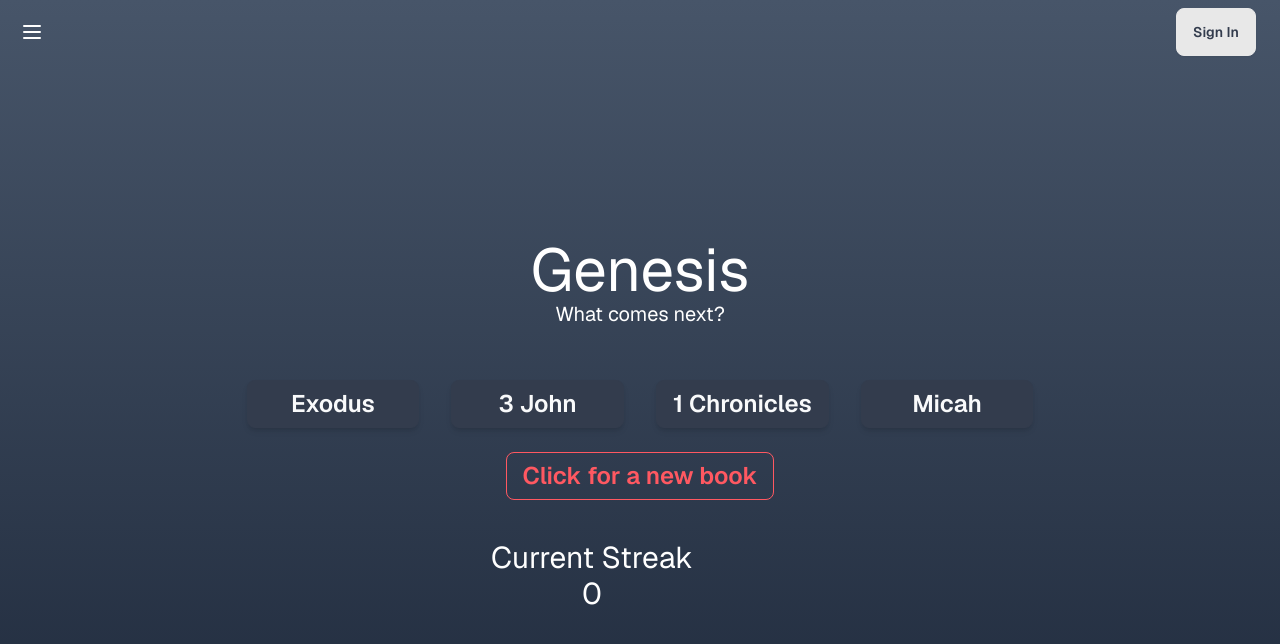
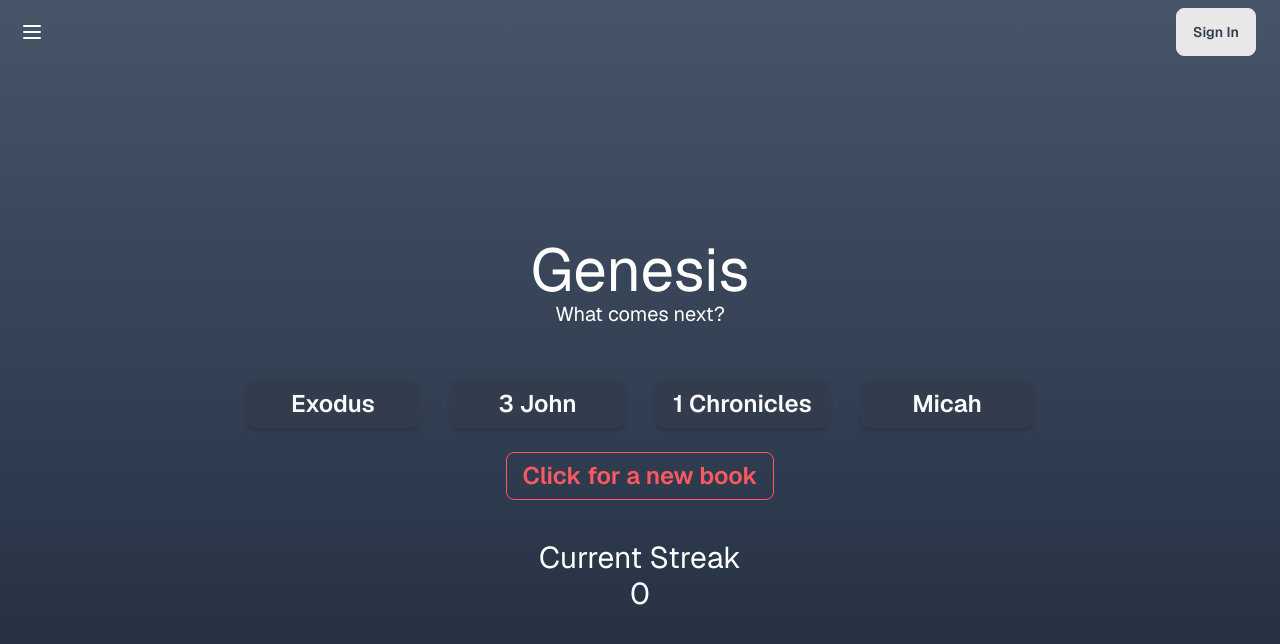
Before and after one commit to CalebSullivan35/bibleblitz, a Next.js app: page / in a window 1280 px wide. Shown: the top 644 px of the page. Built offline with nearby package versions, Linux system fonts and the light colour scheme; no server answers; what @next/env would draw is missing.

Commit message:
half baked update

```diff
--- a/src/app/components/BibleGame.tsx
+++ b/src/app/components/BibleGame.tsx
@@ -68,13 +68,22 @@ export const BibleGame = ({ CurrentHighScore }: BibleGameProps) => {
           </button>
         </div>
       </div>
-      <div className="text-md sm: m-10 flex w-full flex-row items-center justify-between px-10 text-base sm:w-fit ">
-        <div className="flex flex-col text-center  sm:mr-24 sm:text-3xl">
-          <span>Current Streak</span>
-          <span>{currentScore}</span>
+      {CurrentHighScore ? (
+        <div className="text-md m-10 flex w-full flex-row items-center justify-between px-10 text-base sm:w-fit ">
+          <div className="flex flex-col text-center sm:mr-24 sm:text-3xl">
+            <span>Current Streak</span>
+            <span>{currentScore}</span>
+          </div>
+          {CurrentHighScore && <HighScore score={CurrentHighScore} />}
         </div>
-        {CurrentHighScore && <HighScore score={CurrentHighScore} />}
-      </div>
+      ) : (
+        <div className=" m-10 px-10 text-base sm:w-fit ">
+          <div className="flex flex-col text-center sm:text-3xl">
+            <span>Current Streak</span>
+            <span>{currentScore}</span>
+          </div>
+        </div>
+      )}
     </>
   );
 };
--- a/src/app/components/HighScore.tsx
+++ b/src/app/components/HighScore.tsx
@@ -5,7 +5,7 @@ interface HighScoreProps {
 export const HighScore = ({ score }: HighScoreProps) => {
   return (
     <div className="flex flex-col text-center sm:text-3xl">
-      <span className="sm:text-3xl">Personal High Score</span>
+      <span className="sm:text-3xl">High Score</span>
       <span>{score}</span>
     </div>
   );
```
